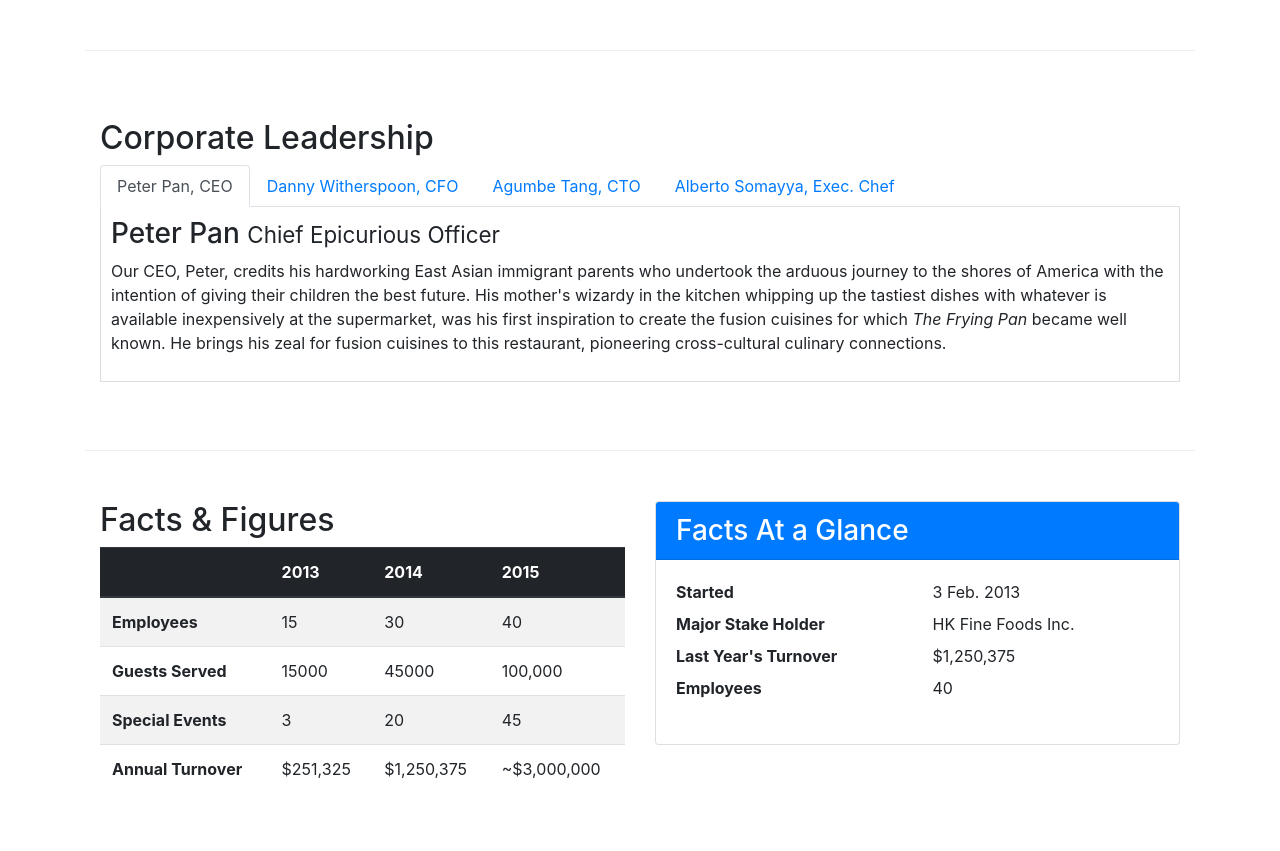
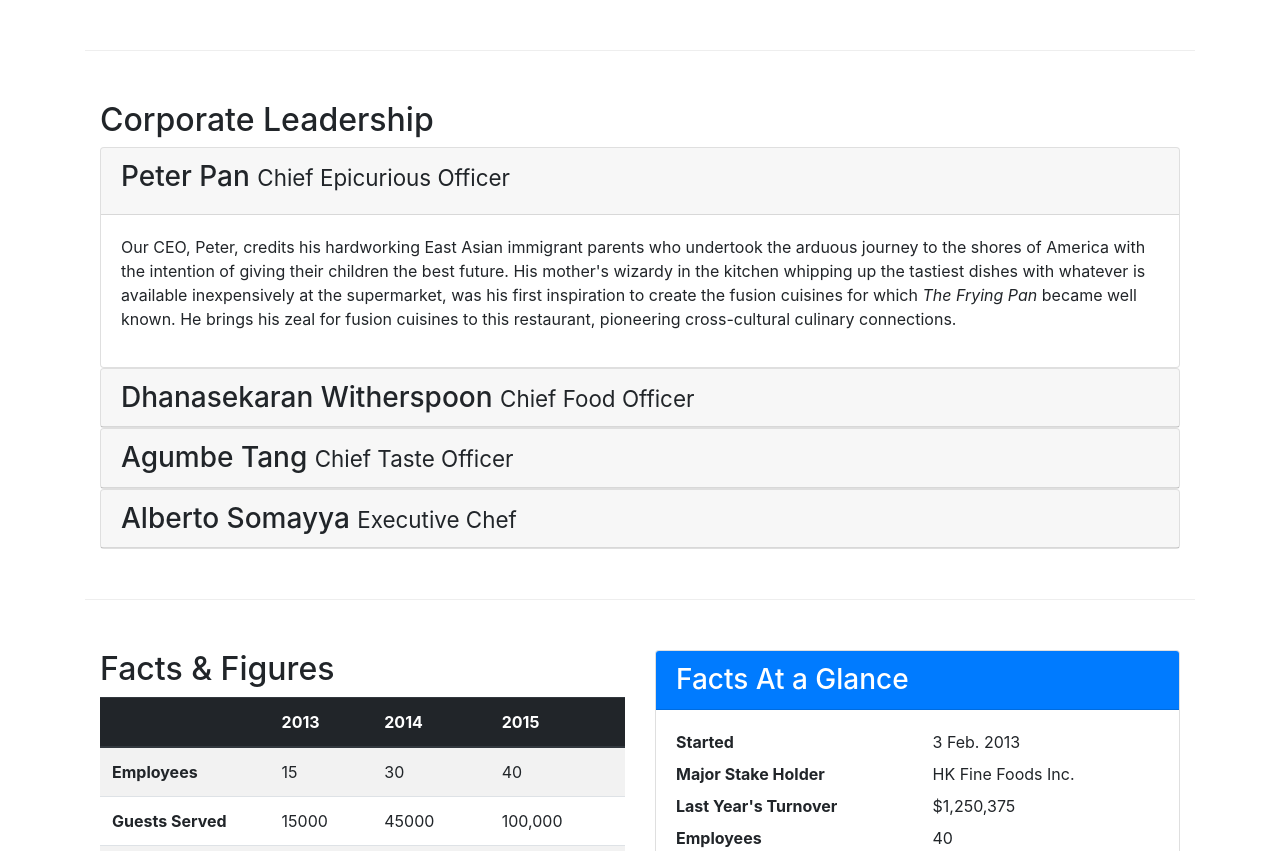
Before and after one commit to Saketh-Mantha/introtobootstrap, a website: page aboutus.html in a window 1280 px wide. Shown: the part 854-1705 px from the top of the page. Drawn offline with nearby package versions, Linux system fonts and the light colour scheme.

Commit message:
Accordian

```diff
--- a/aboutus.html
+++ b/aboutus.html
@@ -69,43 +69,64 @@
 
 
 
-        <div class="row row-content align-items-center">
-            <div class="col-12 p">
+        <div class="row row-content">
+            <div class="col-12">
                 <h2>Corporate Leadership</h2>
-                <ul class="nav nav-tabs">
-                    <li class="nav-item">
-                    <a class="nav-link active" href="#peter" role="tab" data-toggle="tab"> Peter Pan, CEO</a>
-                    </li>
-                    <li class="nav-item">
-                        <a class="nav-link" href="#danny" role="tab"
-                          data-toggle="tab">Danny Witherspoon, CFO</a>
-                      </li>
-                      <li class="nav-item">
-                        <a class="nav-link" href="#agumbe"role="tab"
-                          data-toggle="tab">Agumbe Tang, CTO</a>
-                      </li>
-                      <li class="nav-item">
-                        <a class="nav-link" href="#alberto" role="tab"
-                          data-toggle="tab">Alberto Somayya, Exec. Chef</a>
-                      </li>
-                  </ul>
-                  <div class="tab-content">
-                      <div role="tabpanel" class="tab-pane fade show active"id= "peter">
-                        <h3>Peter Pan <small>Chief Epicurious Officer</small></h3>
-                        <p class="d-none d-sm-block">Our CEO, Peter, credits his hardworking East Asian immigrant parents who undertook the arduous journey to the shores of America with the intention of giving their children the best future. His mother's wizardy in the kitchen whipping up the tastiest dishes with whatever is available inexpensively at the supermarket, was his first inspiration to create the fusion cuisines for which <em>The Frying Pan</em> became well known. He brings his zeal for fusion cuisines to this restaurant, pioneering cross-cultural culinary connections.</p>
+                  <div class="accordion">
+                      <div class="card">
+                          <div class="card-header" role="tab" id="peterhead">
+                            <h3 class="mb=0"><a data-toggle="collapse" data-target="#peter">Peter Pan <small>Chief Epicurious Officer</small></a></h3>
+                          </div>
+                        <div class="collapse-show" id= "peter" data-parent="#accordian">
+                            <div class="card-body">
+                            <p class="d-none d-sm-block">Our CEO, Peter, credits his hardworking East Asian immigrant parents who undertook the arduous journey to the shores of America with the intention of giving their children the best future. His mother's wizardy in the kitchen whipping up the tastiest dishes with whatever is available inexpensively at the supermarket, was his first inspiration to create the fusion cuisines for which <em>The Frying Pan</em> became well known. He brings his zeal for fusion cuisines to this restaurant, pioneering cross-cultural culinary connections.</p>
+                            </div>
+                        </div>
                       </div>
-                      <div role="tabpanel" class="tab-pane fade"id="danny">
-                    <h3>Dhanasekaran Witherspoon <small>Chief Food Officer</small></h3>
-                    <p class="d-none d-sm-block">Our CFO, Danny, as he is affectionately referred to by his colleagues, comes from a long established family tradition in farming and produce. His experiences growing up on a farm in the Australian outback gave him great appreciation for varieties of food sources. As he puts it in his own words, <em>Everything that runs, wins, and everything that stays, pays!</em></p>
-                      </div>
-                      <div role="tabpanel" class="tab-pane fade"id="agumbe">
-                    <h3>Agumbe Tang <small>Chief Taste Officer</small></h3>
-                    <p class="d-none d-sm-block">Blessed with the most discerning gustatory sense, Agumbe, our CTO, personally ensures that every dish that we serve meets his exacting tastes. Our chefs dread the tongue lashing that ensues if their dish does not meet his exacting standards. He lives by his motto, <em>You click only if you survive my lick.</em></p>
-                      </div>
-                      <div role="tabpanel" class="tab-pane fade"id="alberto">
-                    <h3>Alberto Somayya <small>Executive Chef</small></h3>
-                    <p class="d-none d-sm-block">Award winning three-star Michelin chef with wide International experience having worked closely with whos-who in the culinary world, he specializes in creating mouthwatering Indo-Italian fusion experiences. He says, <em>Put together the cuisines from the two craziest cultures, and you get a winning hit! Amma Mia!</em></p>
-                  </div>
+                      <div class="card">
+                        <div class="card-header" role="tab" id="dannyhead">
+                        <h3 class="mb-0">
+                            <a class="collapsed" data-toggle="collapse" data-target="#danny">
+                            Dhanasekaran Witherspoon <small>Chief Food Officer</small>
+                            </a>
+                        </h3>
+                    </div>
+                    <div class="collapse" id="danny" data-parent="#accordion">
+                        <div class="card-body">
+                            <p class="d-none d-sm-block">.Our CFO, Danny, as he is affectionately referred to by his colleagues, comes from a long established family tradition in farming and produce. His experiences growing up on a farm in the Australian outback gave him great appreciation for varieties of food sources. As he puts it in his own words, <em>Everything that runs, wins, and everything that stays, pays!</em></p>
+                        </div>
+                    </div>
+                </div>
+                <div class="card">
+                    <div class="card-header" role="tab" id="agumbehead">
+                    <h3 class="mb-0">
+                        <a class="collapsed" data-toggle="collapse" data-target="#agumbe">
+                        Agumbe Tang <small>Chief Taste Officer</small>
+                        </a>
+                    </h3>
+                </div>
+                <div class="collapse" id="agumbe" data-parent="#accordion">
+                    <div class="card-body">
+                        <p class="d-none d-sm-block">Blessed with the most discerning gustatory sense, Agumbe, our CTO, personally ensures that every dish that we serve meets his exacting tastes. Our chefs dread the tongue lashing that ensues if their dish does not meet his exacting standards. He lives by his motto, <em>You click only if you survive my lick.</em></p>
+                    </div>
+                </div>
+            </div>
+            <div class="card">
+                <div class="card-header" role="tab" id="albertohead">
+                <h3 class="mb-0">
+                    <a class="collapsed" data-toggle="collapse" data-target="#alberto">
+                    Alberto Somayya <small>Executive Chef</small>
+                    </a>
+                </h3>
+            </div>
+            <div class="collapse" id="alberto" data-parent="#accordion">
+                <div class="card-body">
+                    <p class="d-none d-sm-block"> Award winning three-star Michelin chef with wide International experience having worked closely with whos-who in the culinary world, he specializes in creating mouthwatering Indo-Italian fusion experiences. He says, <em>Put together the cuisines from the two craziest cultures, and you get a winning hit! Amma Mia!</em></em></p>
+                </div>
+            </div>
+        </div>
+
+
 
             </div>
        </div>
--- a/css/styles.css
+++ b/css/styles.css
@@ -41,6 +41,10 @@ body{
     border-bottom: 1px solid #ddd;
     padding: 10px;
 }
+.accordion .card-header:hover{
+    background-color: #0275d8;
+    color: white;
+}
 
 .navbar-dark {
      background-color: #512DA8;
```
